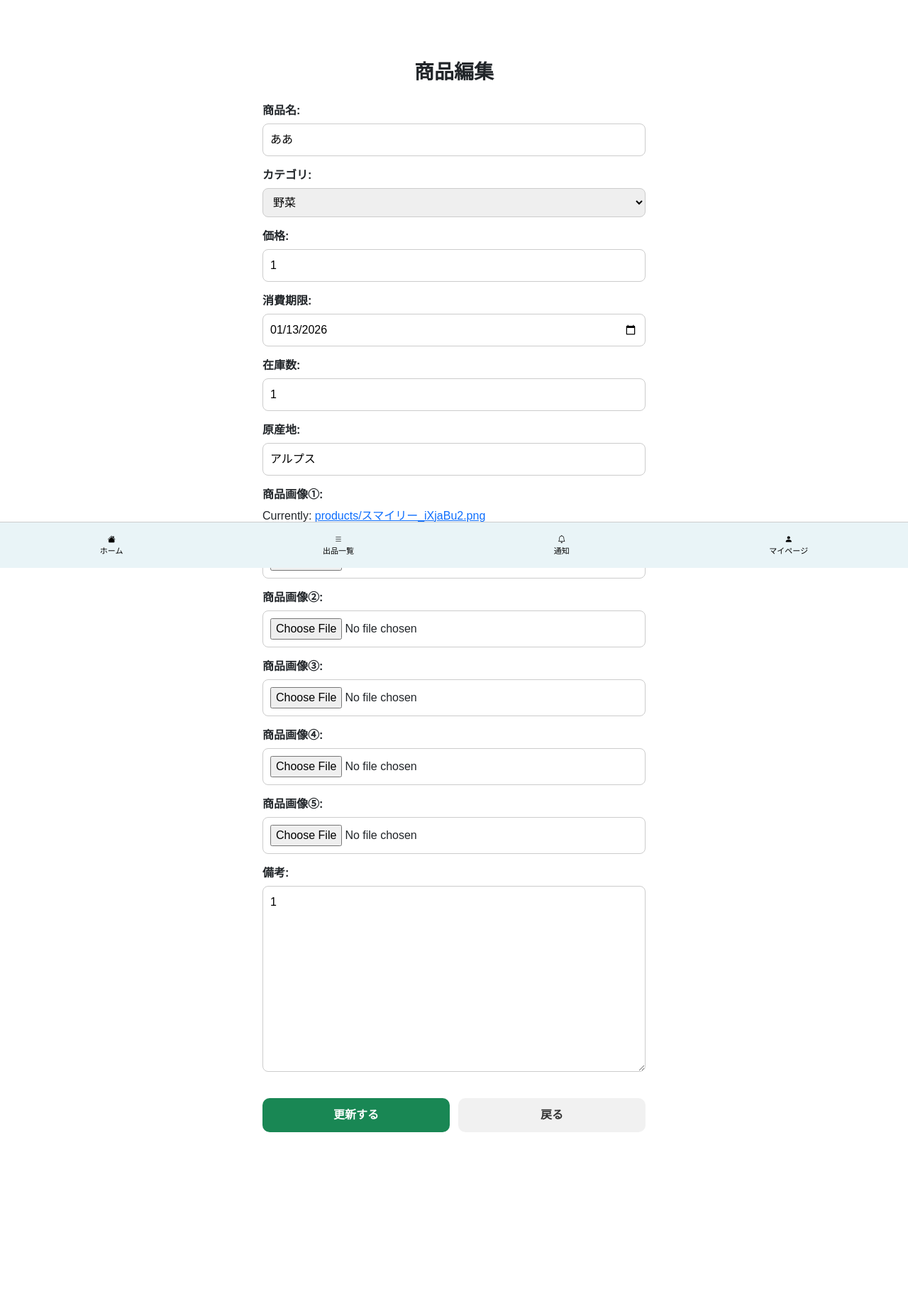
After one commit to yamashita3303/FoodLink, a Django app: page /product/6/edit/ in a window 1280 px wide. The commit adds this page. Shown: the whole page at 71% size. Run offline with Django 4.2, Linux system fonts and the light colour scheme; a user stored in the database is signed in; data comes from the database, SQL or seed files in the repository; both versions use the stored data as it was after the commit.

Commit message:
削除編集

```diff
--- a/app/models.py
+++ b/app/models.py
@@ -41,22 +41,37 @@ class Category(models.Model):
 # Productモデル（商品情報）
 # =========================
 class Product(models.Model):
-    product_id = models.AutoField(primary_key=True)
-    name = models.CharField(max_length=100, blank=False)
-    category = models.ForeignKey(Category, on_delete=models.SET_NULL, blank=True, null=True)
-    price = models.IntegerField(blank=False)
-    expiration_date = models.DateField(blank=False)
-    quantity = models.IntegerField(default=1, blank=False)
-    origin = models.CharField(max_length=50, blank=True, null=True)
-    image1 = models.ImageField(upload_to='products/', blank=False)
-    image2 = models.ImageField(upload_to='products/', blank=True, null=True)
-    image3 = models.ImageField(upload_to='products/', blank=True, null=True)
-    image4 = models.ImageField(upload_to='products/', blank=True, null=True)
-    image5 = models.ImageField(upload_to='products/', blank=True, null=True)
-    notes = models.TextField(max_length=100, blank=True, null=True)
-    store = models.ForeignKey(User, on_delete=models.CASCADE, related_name="products")
-    created_at = models.DateTimeField(auto_now_add=True)
-    updated_at = models.DateTimeField(auto_now=True)
+    product_id = models.AutoField("商品ID", primary_key=True)
+    name = models.CharField("商品名", max_length=100, blank=False)
+    category = models.ForeignKey(
+        Category,
+        verbose_name="カテゴリ",
+        on_delete=models.SET_NULL,
+        blank=True,
+        null=True
+    )
+    price = models.IntegerField("価格", blank=False)
+    expiration_date = models.DateField("消費期限", blank=False)
+    quantity = models.IntegerField("在庫数", default=1, blank=False)
+    origin = models.CharField("原産地", max_length=50, blank=True, null=True)
+
+    image1 = models.ImageField("商品画像①", upload_to='products/', blank=False)
+    image2 = models.ImageField("商品画像②", upload_to='products/', blank=True, null=True)
+    image3 = models.ImageField("商品画像③", upload_to='products/', blank=True, null=True)
+    image4 = models.ImageField("商品画像④", upload_to='products/', blank=True, null=True)
+    image5 = models.ImageField("商品画像⑤", upload_to='products/', blank=True, null=True)
+
+    notes = models.TextField("備考", max_length=100, blank=True, null=True)
+
+    store = models.ForeignKey(
+        User,
+        verbose_name="店舗ユーザー",
+        on_delete=models.CASCADE,
+        related_name="products"
+    )
+    created_at = models.DateTimeField("作成日時", auto_now_add=True)
+    updated_at = models.DateTimeField("更新日時", auto_now=True)
+
 
     def __str__(self):
         return self.name
--- /dev/null
+++ b/app/templates/store/product_edit.html
@@ -0,0 +1,95 @@
+{% extends "store/base.html" %}
+
+{% block content %}
+<style>
+  .edit-container {
+    max-width: 600px;
+    margin: 40px auto;
+    padding: 30px;
+  }
+
+  .edit-container h3 {
+    text-align: center;
+    margin-bottom: 25px;
+    font-weight: bold;
+  }
+
+  .edit-container form p {
+    margin-bottom: 15px;
+  }
+
+  .edit-container label {
+    font-weight: 600;
+    display: block;
+    margin-bottom: 6px;
+  }
+
+  .edit-container input,
+  .edit-container select,
+  .edit-container textarea {
+    width: 100%;
+    padding: 10px;
+    border-radius: 8px;
+    border: 1px solid #ccc;
+  }
+
+  .image-upload {
+    margin-top: 20px;
+  }
+
+  .image-upload input {
+    padding: 6px;
+  }
+
+  .button-group {
+    display: flex;
+    gap: 12px;
+    margin-top: 30px;
+  }
+
+  .btn-submit {
+    flex: 1;
+    background-color: #198754;
+    color: #fff;
+    padding: 12px;
+    border: none;
+    border-radius: 10px;
+    font-weight: bold;
+    cursor: pointer;
+  }
+
+  .btn-submit:hover {
+    opacity: 0.9;
+  }
+
+  .btn-back {
+    flex: 1;
+    text-align: center;
+    background-color: #f1f1f1;
+    color: #333;
+    padding: 12px;
+    border-radius: 10px;
+    text-decoration: none;
+    font-weight: bold;
+  }
+
+  .btn-back:hover {
+    background-color: #e0e0e0;
+  }
+</style>
+
+<div class="edit-container">
+  <h3>商品編集</h3>
+
+  <form method="post" enctype="multipart/form-data">
+    {% csrf_token %}
+
+    {{ form.as_p }}
+
+    <div class="button-group">
+      <button type="submit" class="btn-submit">更新する</button>
+      <a href="{% url 'store_home' %}" class="btn-back">戻る</a>
+    </div>
+  </form>
+</div>
+{% endblock %}
--- a/app/urls.py
+++ b/app/urls.py
@@ -46,5 +46,9 @@ urlpatterns = [
     # 複数画像登録用
     # path('product_create/', views.product_create, name='product_create'),
     path('product/<int:product_id>/ocr/', views.product_ocr, name='product_ocr'),
+    # 商品編集
+    path('product/<int:product_id>/edit/', views.product_edit, name='product_edit'),
 
+    path(
+    'product/<int:product_id>/delete/', views.product_delete, name='product_delete'),
 ]
--- a/app/views.py
+++ b/app/views.py
@@ -1117,3 +1117,41 @@ def product_ocr(request, product_id):
     print(extracted_text)
 
     return HttpResponse("OCR 完了！コンソールを確認してください")
+
+@login_required(login_url='store_signin')
+def product_edit(request, product_id):
+    product = get_object_or_404(Product, pk=product_id)
+
+
+    # 自分の店舗の商品以外は編集不可
+    if product.store != request.user:
+        return HttpResponse("権限がありません", status=403)
+
+    if request.method == "POST":
+        form = ProductForm(request.POST, request.FILES, instance=product)
+        images = request.FILES.getlist("images")
+
+        # 画像上書き（最大5枚）
+        for i in range(min(5, len(images))):
+            setattr(product, f'image{i+1}', images[i])
+
+        if form.is_valid():
+            form.save()
+            return redirect('store_home')
+    else:
+        form = ProductForm(instance=product)
+
+    return render(request, "store/product_edit.html", {
+        "form": form,
+        "product": product,
+        "id": product_id
+    })
+
+def product_delete(request, product_id):
+    product = get_object_or_404(Product, product_id=product_id)
+
+    if request.method == "POST":
+        product.delete()
+        return redirect('store_home')  # 一覧に戻す
+
+    return redirect('store_list')
```
Also changed, not shown: app/templates/store/home.html (+26 -3 lines), app/templates/store/mypage.html (+39 -11 lines), app/templates/store/mypage_edit_menu.html (+96 -9 lines), db.sqlite3, media/products/スクリーンショット_2025-11-10_103305.png (added), media/products/スマイリー.png (added), media/products/スマイリー_AGFswTo.png (added), media/products/スマイリー_iXjaBu2.png (added).
